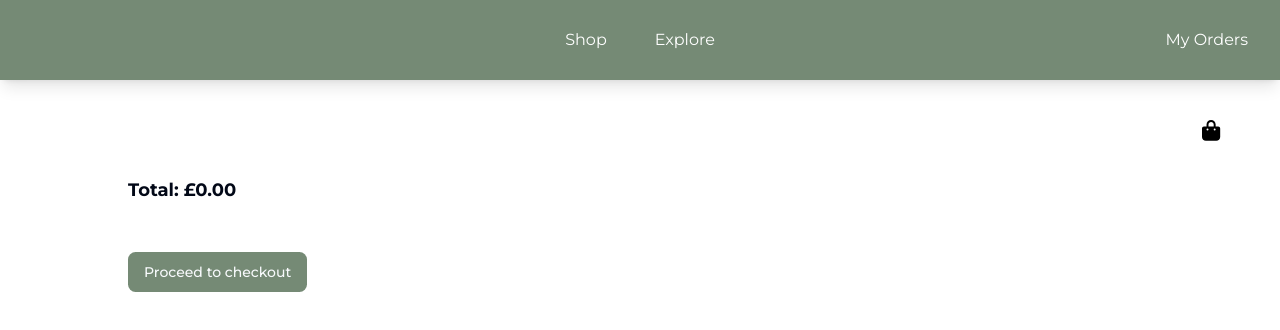
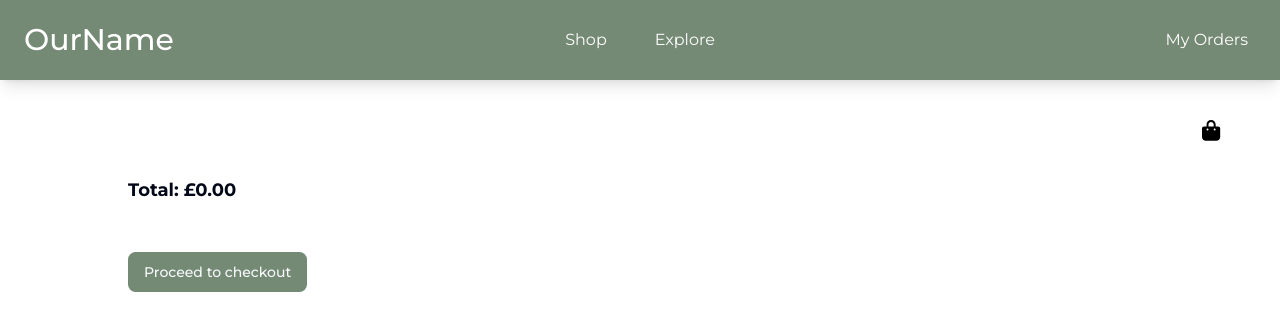
Before and after one commit to Chris-Mayes/ecommerce-template, a Next.js app: page /cart in a window 1280 px wide. Shown: the top 330 px of the page. Built offline with nearby package versions, Linux system fonts and the light colour scheme.

Commit message:
Add website name to nav bar

```diff
--- a/src/components/Nav.tsx
+++ b/src/components/Nav.tsx
@@ -9,6 +9,12 @@ import DropdownCart from "./DropdownCart";
 export function Nav({ children }: { children: ReactNode }) {
     return (
         <nav className="nav-banner bg-primary text-primary-foreground flex items-center justify-between px-4 mb-24 shadow-lg">
+            <Link
+                href="/products"
+                className="absolute left-6 text-3xl font-semibold text-white"
+            >
+                OurName
+            </Link>
             <div className="flex-1 flex justify-center">
                 <div className="flex space-x-4">{children}</div>
             </div>
```
